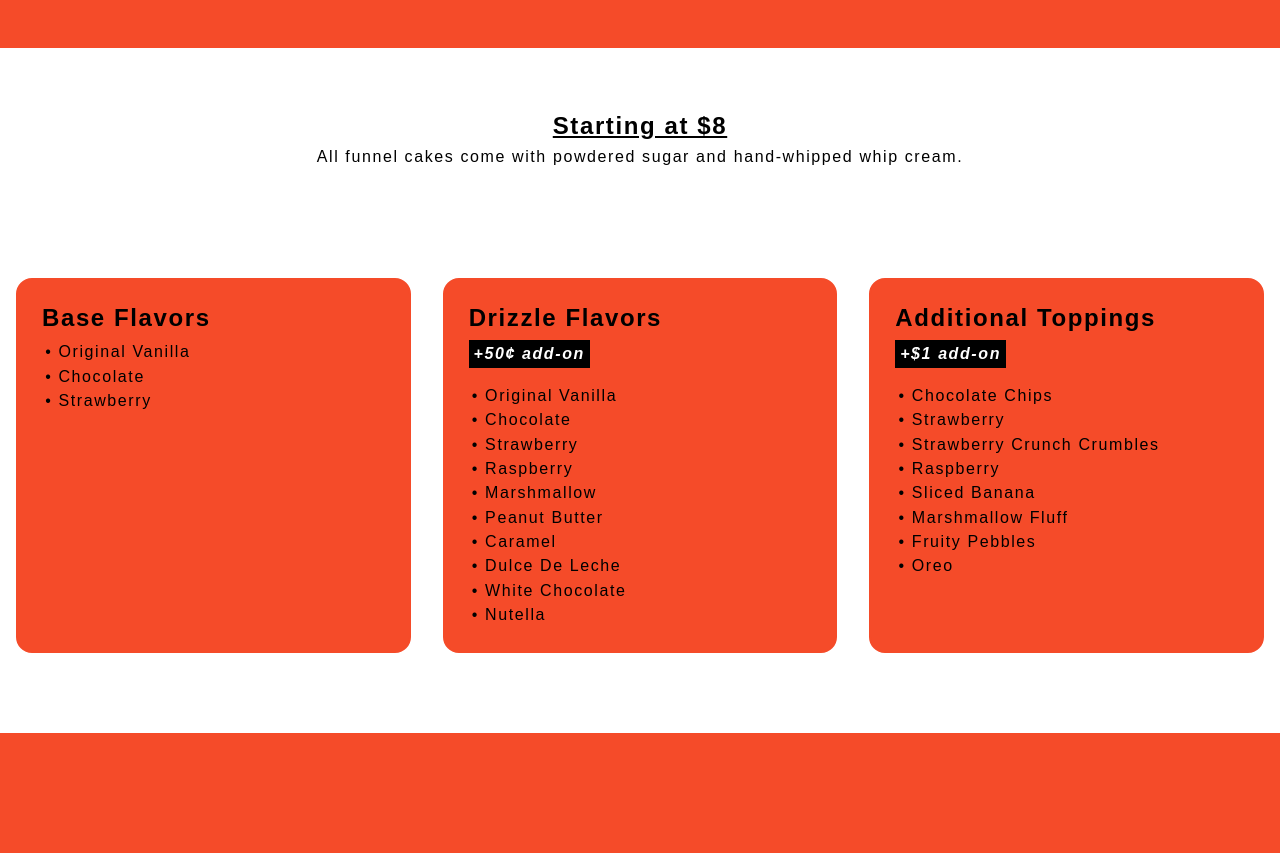
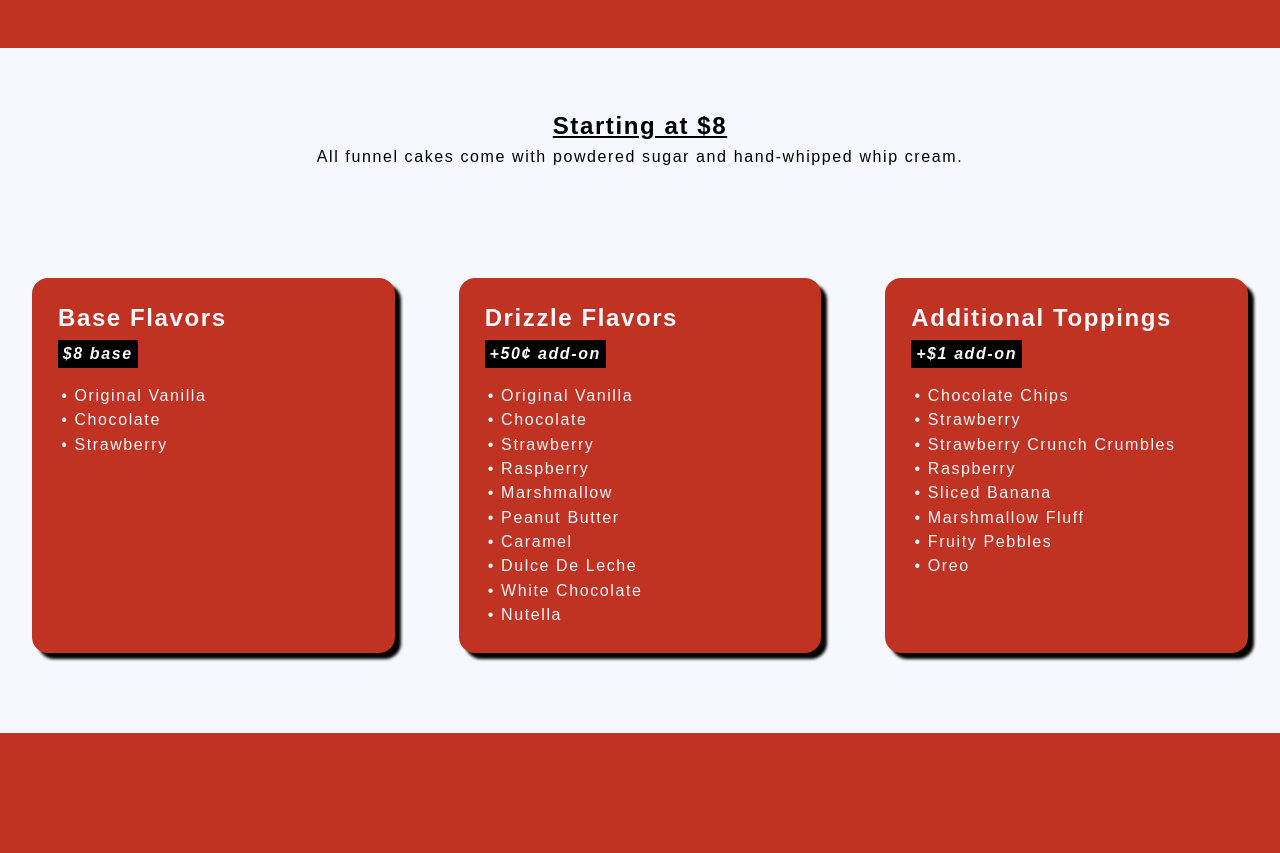
Before and after one commit to elizbeth0330/becca, a plain HTML site: page index.html in a window 1280 px wide. Shown: the part 152-1005 px from the top of the page. Drawn offline with Linux system fonts and the light colour scheme; a web font is replaced by a local one.

Commit message:
color changes

```diff
--- a/index.html
+++ b/index.html
@@ -31,6 +31,7 @@
     <section class="container">
         <div class="base-flavors card">
             <h3>Base Flavors</h3>
+            <span>$8 base</span>
             <ul>
                 <li>• Original Vanilla</li>
                 <li>• Chocolate</li>
--- a/styles.css
+++ b/styles.css
@@ -1,5 +1,6 @@
 :root {
-    --main-color: #f54b29;
+    --main-color: #C03221;
+    --white: #F7F7FF;
 }
 * {
     margin: 0;
@@ -15,6 +16,7 @@ body {
     font-size: 16px;
     font-family: "Cal Sans", sans-serif;
     letter-spacing: 0.1rem;
+    background: var(--white);
 }
 header,footer {
     height: 15vh;
@@ -23,6 +25,7 @@ header,footer {
     display: flex;
     justify-content: center;
     align-items: center;
+    color: var(--white);
 }
 .main-head {
     height: 25vh;
@@ -59,9 +62,12 @@ main > h2 {
     background: var(--main-color);
     padding: 1.5rem;
     flex: 1;
-    margin: 3rem 1rem;
+    margin: 3rem 2rem;
     border-radius: 1rem;
+    color: var(--white);
+    filter: drop-shadow(0.4rem 0.4rem 0.1rem #000);
 }
+
 .card h3 {
     font-size: 1.5rem;
     margin-bottom: 0.5rem;
@@ -69,7 +75,7 @@ main > h2 {
 .card span {
     font-weight: bold;
     font-style: italic;
-    color: white;
+    color: var(--white);
     background: black;
     padding: 0.3rem;
     margin-bottom: 1rem;
```
